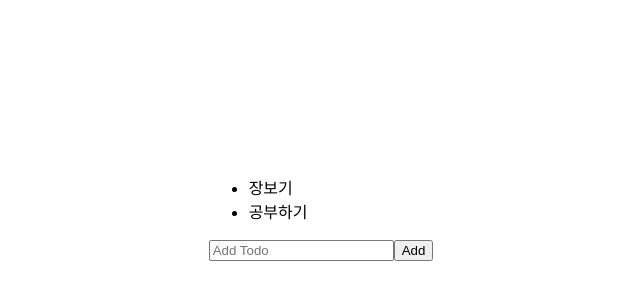
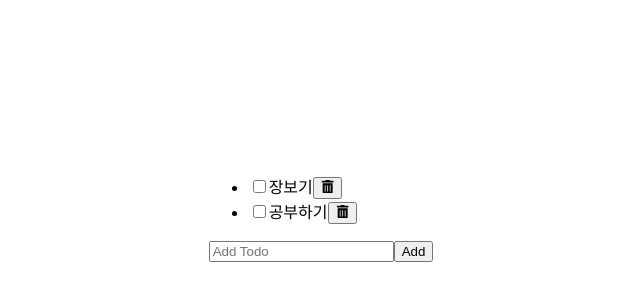
Before and after one commit to huckjoo/react-todo, a React (Create React App) app: page / in a window 1280 px wide. Shown: the part 190-490 px from the top of the page, without its empty margins (319-959 px from the left). Built offline with nearby package versions, Linux system fonts and the light colour scheme.

Commit message:
feat: 삭제 구현

```diff
--- /dev/null
+++ b/src/components/Todo/Todo.jsx
@@ -0,0 +1,19 @@
+import React from 'react';
+import { FaTrashAlt } from 'react-icons/fa';
+
+export default function Todo({ todo, onUpdate, onDelete }) {
+  const { text, status } = todo;
+  const handleChange = (e) => {
+    const status = e.target.checked ? 'completed' : 'active';
+    onUpdate({ ...todo, status });
+  }
+  const handleDelete = () => onDelete(todo);
+
+  return <li>
+    <input type='checkbox' id='checkbox' checked={status === 'completed'} onChange={handleChange} />
+    <label htmlFor='checkbox'>{text}</label>
+    <button onClick={handleDelete}>
+      <FaTrashAlt />
+    </button>
+  </li>
+}
--- a/src/components/TodoList/TodoList.jsx
+++ b/src/components/TodoList/TodoList.jsx
@@ -1,15 +1,24 @@
 import React, { useState } from 'react';
 import AddTodo from '../AddTodo/AddTodo.jsx';
+import Todo from '../Todo/Todo.jsx';
 
 export default function TodoList() {
   const [todos, setTodos] = useState([{ id: '123', text: '장보기', status: 'active' }, { id: '124', text: '공부하기', status: 'active' }])
   const handleAdd = (todo) => {
     setTodos([...todos, todo]);
   }
+  const handleUpdate = (updated) => {
+    setTodos(todos.map(t => t.id === updated.id ? updated : t));
+  }
+  const handleDelete = (deleted) => {
+    setTodos(todos.filter(t => t.id !== deleted.id));
+  }
   return (
     <section>
       <ul>
-        {todos.map((item) => (<li key={item.id}>{item.text}</li>))}
+        {todos.map((item) => (
+          <Todo key={item.id} todo={item} onUpdate={handleUpdate} onDelete={handleDelete} />
+        ))}
       </ul>
       <AddTodo onAdd={handleAdd} />
     </section>
```
